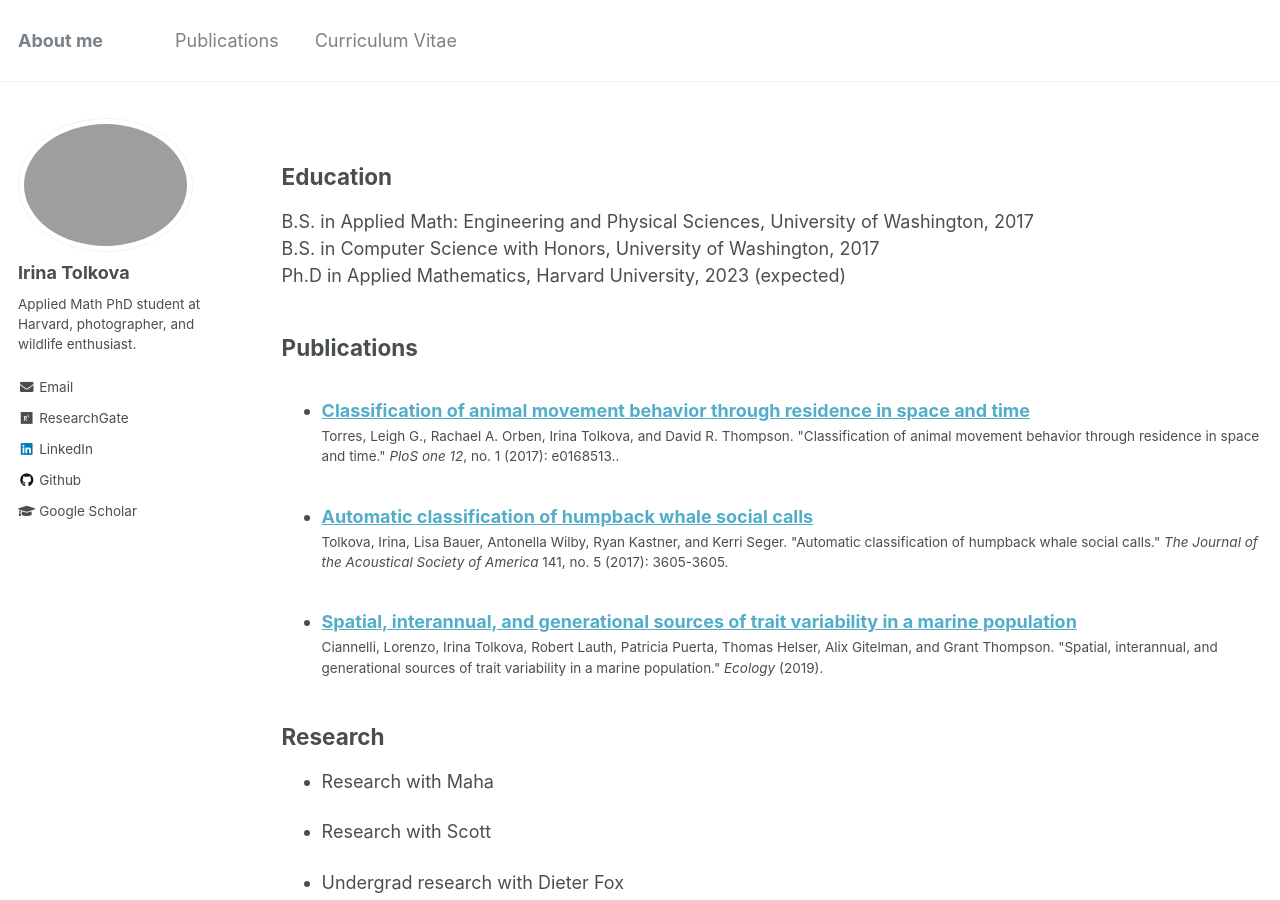
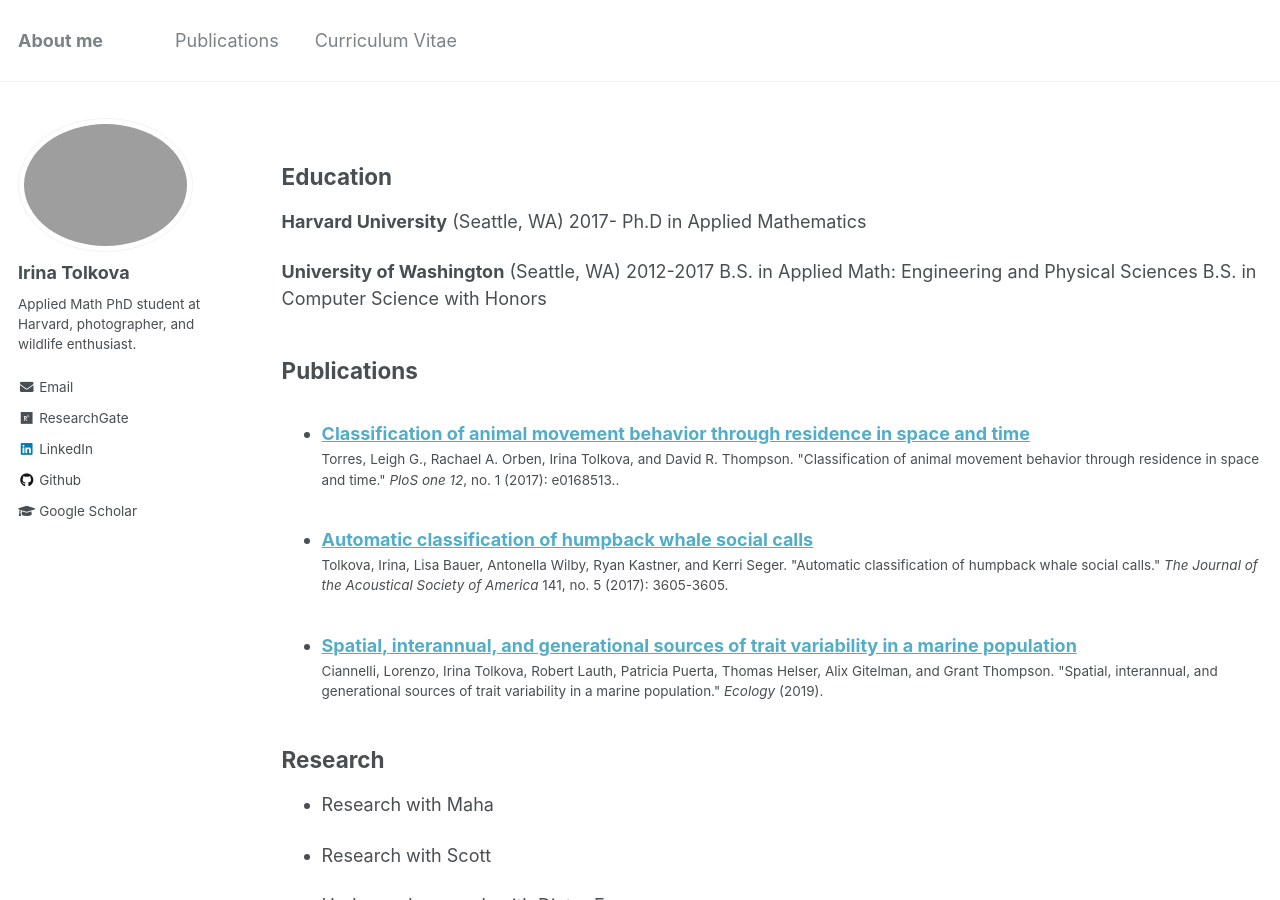
Before and after one commit to avokloti/avokloti.github.io, a Jekyll site: the page built from _pages/cv.md, in a window 1280 px wide and 900 px high. Built offline with Jekyll 4.4.1, drawn with Linux system fonts in a browser that asks for light colours.

Commit message:
Working on markdown

```diff
--- a/_pages/cv.md
+++ b/_pages/cv.md
@@ -10,9 +10,12 @@ redirect_from:
 
 Education
 ------
-B.S. in Applied Math: Engineering and Physical Sciences, University of Washington, 2017
-B.S. in Computer Science with Honors, University of Washington, 2017
-Ph.D in Applied Mathematics, Harvard University, 2023 (expected)
+**Harvard University** (Seattle, WA)  2017-
+Ph.D in Applied Mathematics
+
+**University of Washington** (Seattle, WA)  2012-2017
+B.S. in Applied Math: Engineering and Physical Sciences
+B.S. in Computer Science with Honors
 
 Publications
 ------
```
Also changed, not shown: other parts of _pages/cv.md (+1 -1 lines).
